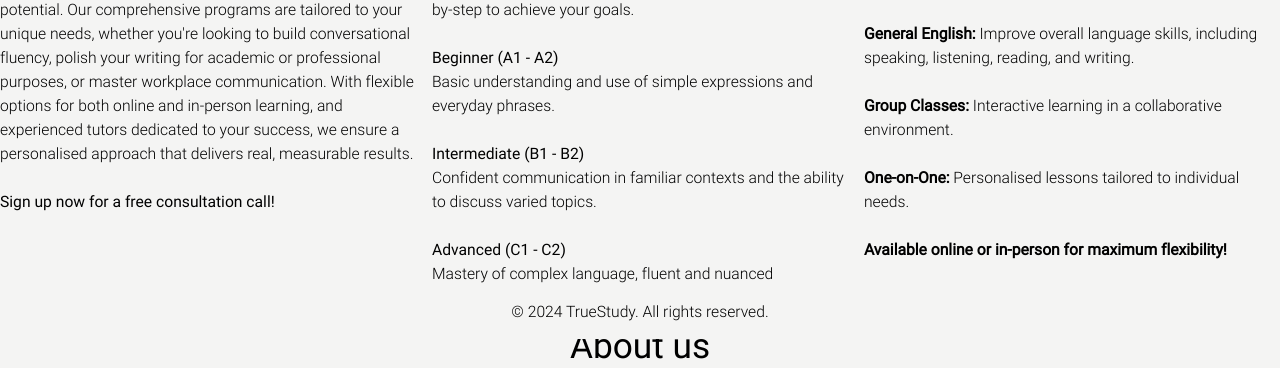
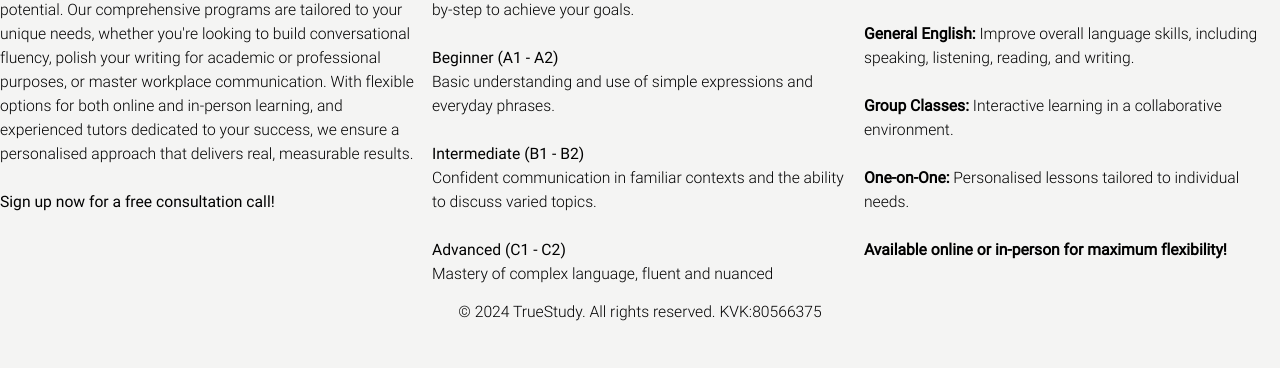
Before and after one commit to jdksloan/sam-html, a website built with Vite: page index.html in a window 1280 px wide. Shown: the part 461-829 px from the top of the page. Built offline with nearby package versions, Linux system fonts and the light colour scheme.

Commit message:
Added kvk and spacing

```diff
--- a/index.html
+++ b/index.html
@@ -99,6 +99,8 @@
       </div>
     </div>
   </div>
+  <br/>
+  <br/>
   <div id="about-us" class="relative overflow-hidden bg-cover bg-center">
     <h1 class="text-center text-4xl font-roboto my-4">About us</h1>
     <div class="relative z-10 flex items-center justify-center h-full">
@@ -131,7 +133,7 @@
     </div>
   </div>
   <footer class="bg-[#F4F4F3] text-center py-4 fixed bottom-0 z-50 w-full">
-    <p class="text-black">&copy; 2024 TrueStudy. All rights reserved.</p>
+    <p class="text-black">&copy; 2024 TrueStudy. All rights reserved. KVK:80566375</p>
   </footer>
 </body>
 
```
